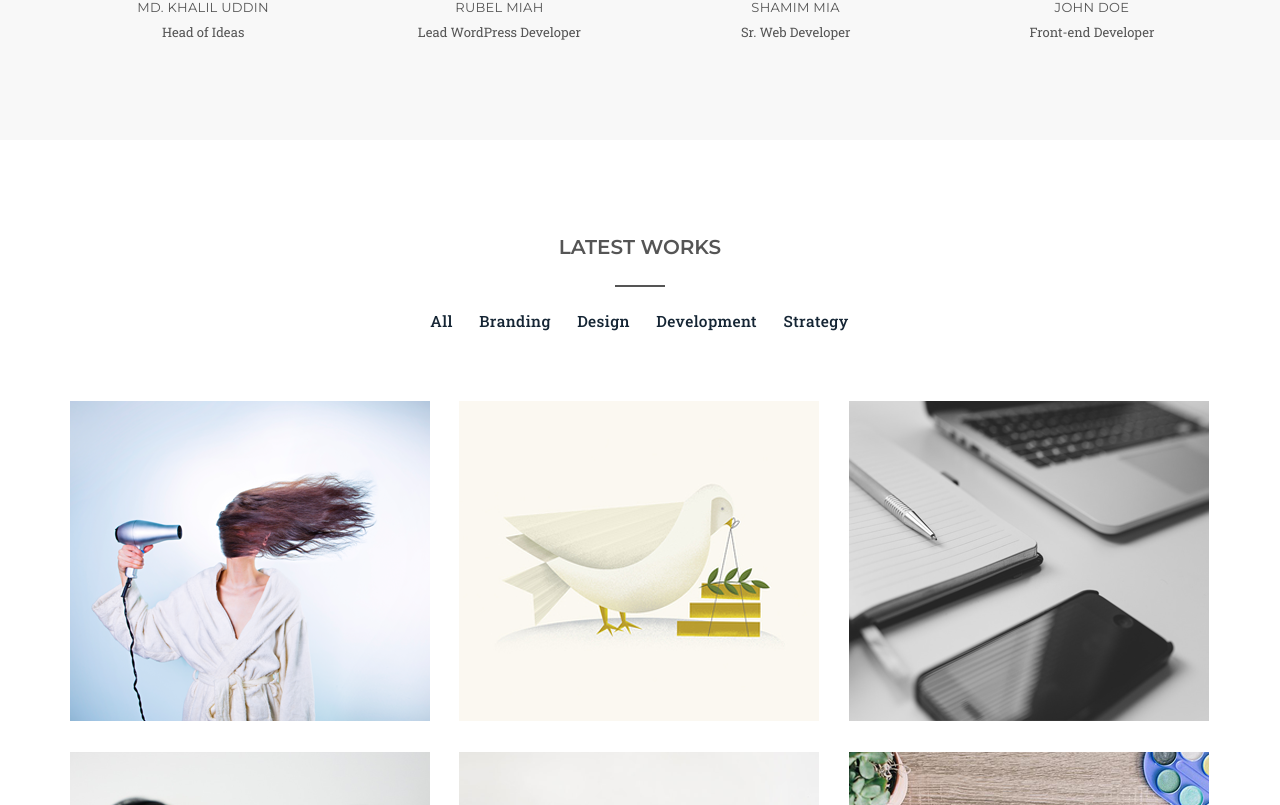
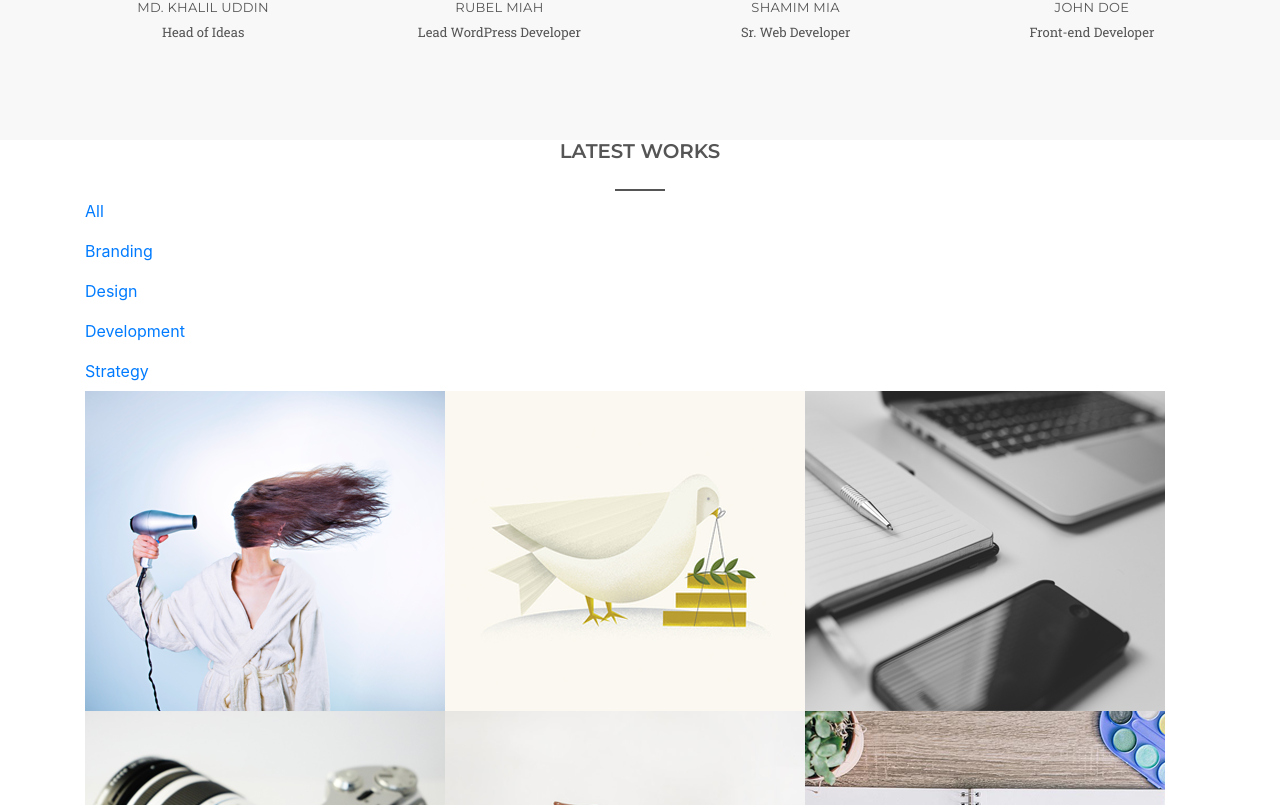
Before and after one commit to AnigalHub/PixelPerfect, a Vue app: page / in a window 1280 px wide. Shown: the part 1975-2780 px from the top of the page. Built offline with nearby package versions, Linux system fonts and the light colour scheme.

Commit message:
удалены стили - перенесены в App.vue

```diff
--- a/src/components/Works.vue
+++ b/src/components/Works.vue
@@ -44,68 +44,5 @@
 </script>
 
 <style scoped lang="scss">
-    #Works {
-        padding-top: 95px;
-        padding-bottom: 70px;
-        .name_component {
-            font-size: 20px;
-            font-family: "Montserrat";
-            color: rgb(85, 85, 85);
-            font-weight: 600;
-            text-transform: uppercase;
-            line-height: 1.2;
-            text-align: center;
-            z-index: 416;
-        }
-        .nav_component {
-            font-size: 15.5px;
-            font-family: "Roboto Slab";
-            color: rgb(85, 85, 85);
-            letter-spacing: .28px;
-            line-height: 1.5;
-            display: block;
-            margin-left: auto;
-            margin-right: auto;
-            margin-top: 15px;
-            z-index: 414;
-        }
-        .underline {
-            background-color: rgb(85, 85, 85);
-            margin-top: 26px;
-            display: block;
-            margin-right: auto;
-            margin-left: auto;
-            width: 50px;
-            height: 2px;
-            z-index: 415;
-        }
-        .navbar-nav {
-            display: flex;
-            flex-direction:initial;
-        }
-        .nav-link{
-            font-family: "Roboto Slab";
-            color: #152534 !important;
-            padding-right: 13.8px !important;
-            padding-left: 12.6px !important;
-            letter-spacing: 0.4px;
-            display: flex;
-            font-weight: 500;
-            font-size: 15.5px;
-        }
-        .flex-container{
-            margin-top: 60px;
-        }
-        .flex-container>img{
-            background: radial-gradient(70% 70%,#fff,#d2ced3);
-            width: 30.76%;
-            height: 100%;
-            margin: 0 1.27% 2.6% 1.27%!important;
-        }
-        @media (min-width: 1200px){
-            .container, .container-sm, .container-md, .container-lg, .container-xl {
-                max-width: 1200px !important;
-            }
-        }
-    }
+
 </style>
```
